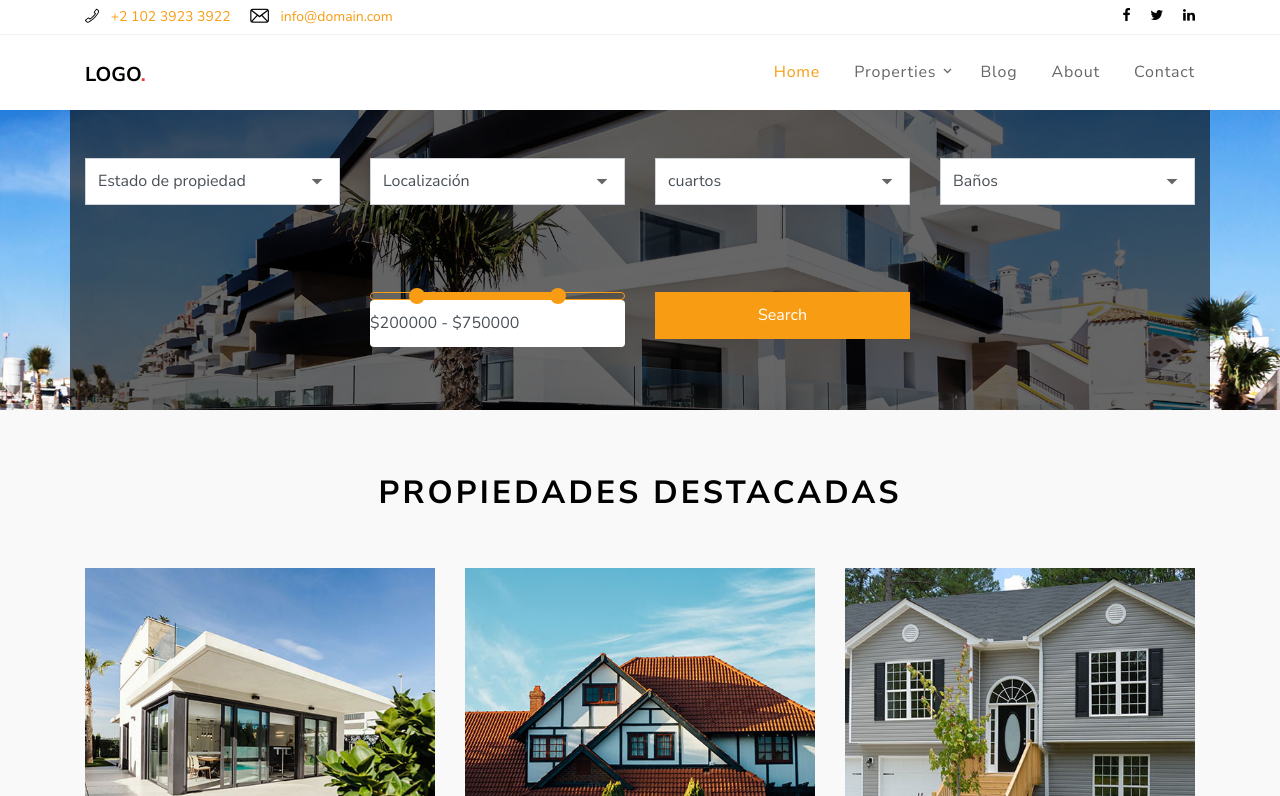
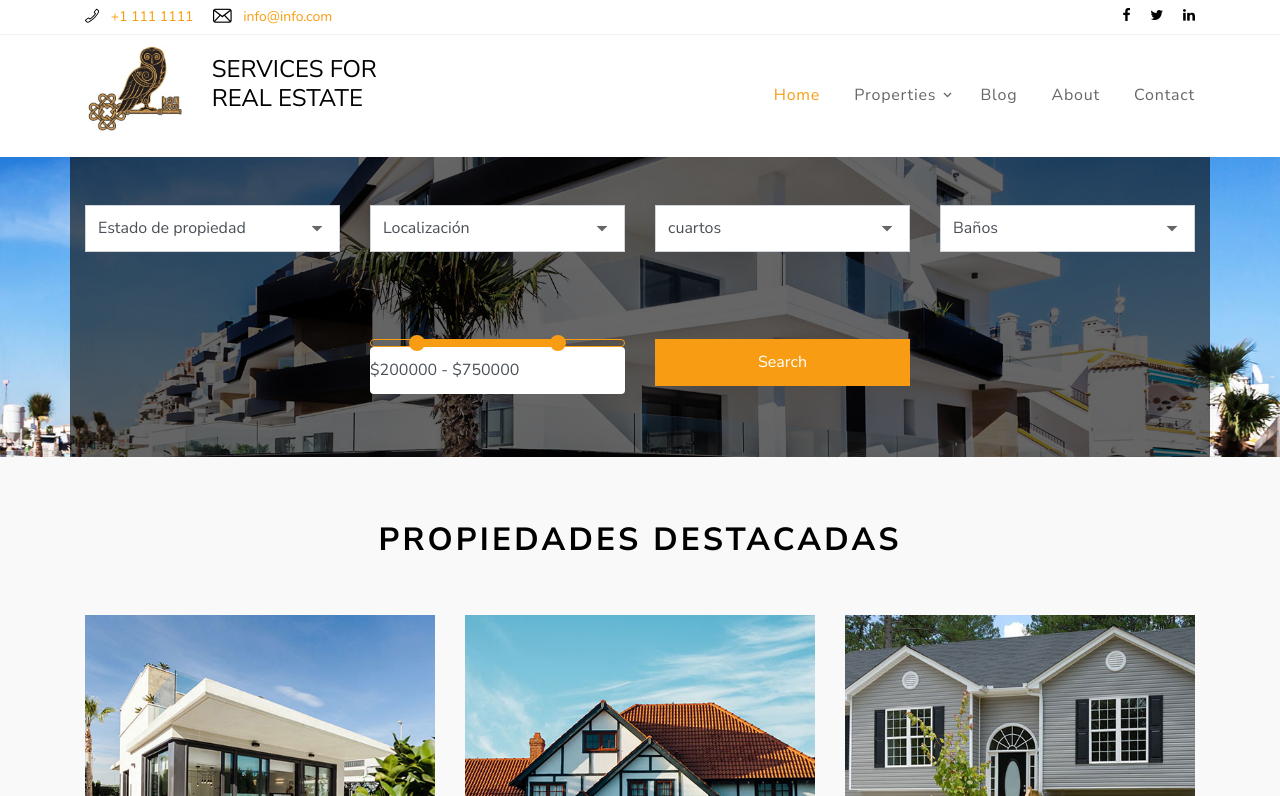
Before and after one commit to eulinp/eulinp.github.io-inmueble, a plain HTML site: page index.html in a window 1280 px wide. Shown: the top 796 px of the page. Drawn offline with Linux system fonts and the light colour scheme; files whose address does not match are found by name.

Commit message:
Modificacion de logo y footer

```diff
--- a/index.html
+++ b/index.html
@@ -1,7 +1,7 @@
 <!DOCTYPE html>
 <html lang="en">
   <head>
-    <title>HomeSpace &mdash; Colorlib Website Template</title>
+    <title>SERVICES FOR REAL ESTATE</title>
     <meta charset="utf-8">
     <meta name="viewport" content="width=device-width, initial-scale=1, shrink-to-fit=no">
 
@@ -45,8 +45,8 @@
         <div class="row align-items-center">
           <div class="col-6 col-md-6">
             <p class="mb-0">
-              <a href="#" class="mr-3"><span class="text-black fl-bigmug-line-phone351"></span> <span class="d-none d-md-inline-block ml-2">+2 102 3923 3922</span></a>
-              <a href="#"><span class="text-black fl-bigmug-line-email64"></span> <span class="d-none d-md-inline-block ml-2">info@domain.com</span></a>
+              <a href="#" class="mr-3"><span class="text-black fl-bigmug-line-phone351"></span> <span class="d-none d-md-inline-block ml-2">+1 111 1111</span></a>
+              <a href="#"><span class="text-black fl-bigmug-line-email64"></span> <span class="d-none d-md-inline-block ml-2">info@info.com</span></a>
             </p>
           </div>
           <div class="col-6 col-md-6 text-right">
@@ -62,7 +62,14 @@
         <div class="container py-1">
           <div class="row align-items-center">
             <div class="col-8 col-md-8 col-lg-4">
-              <h1 class=""><a href="index.html" class="h5 text-uppercase text-black"><strong>LOGO<span class="text-danger">.</span></strong></a></h1>
+              <h1 class="">
+                <a href="index.html" class="h5 text-uppercase text-black row justify-content-start">
+                  <div class="col-4"><img src="images/logo.jpg" width="100px" alt=""></div>
+                  <div class="col-8 mt-3"><h4>SERVICES FOR <br> REAL ESTATE</h4></div>
+                </a>
+
+              </h1>
+
             </div>
             <div class="col-4 col-md-4 col-lg-8">
               <nav class="site-navigation text-right text-md-right" role="navigation">
@@ -99,7 +106,7 @@
 
           </div>
         </div>
-      </div>
+    </div>
     </div>
 
 
@@ -453,7 +460,7 @@
         <div class="row justify-content-center">
           <div class="col-md-7 text-center mb-5">
             <div class="site-section-title">
-              <h2 class="text-center text-uppercase">Propiedades en Venezuela</h2>
+              <h2 class="text-center text-uppercase">Propiedades en Miami</h2>
             </div>
           </div>
         </div>
@@ -506,12 +513,12 @@
       </div>
     </div>
 
-    <!-- <div class="site-section bg-light">
+     <div class="site-section bg-light">
       <div class="container">
         <div class="row justify-content-center mb-5">
           <div class="col-md-7 text-center">
             <div class="site-section-title">
-              <h2>Our Blog</h2>
+              <h2>Nuestro Blog</h2>
             </div>
           </div>
         </div>
@@ -546,7 +553,7 @@
       </div>
     </div>
 
-
+    <!--
     <div class="site-section">
     <div class="container">
       <div class="row mb-5 justify-content-center">
@@ -782,7 +789,7 @@
           <div class="col-md-12">
             <p>
             <!-- Link back to Colorlib can't be removed. Template is licensed under CC BY 3.0. -->
-            Copyright &copy;</script><script>document.write(new Date().getFullYear());</script> Todos los derechos reservados | Esta plantilla fue hecha con <i class="icon-heart text-danger" aria-hidden="true"></i> por <a href="https://colorlib.com" target="_blank" >Unción Creativa S&C C.A.</a>
+            Copyright &copy;</script><script>document.write(new Date().getFullYear());</script> All rights reserved
             <!-- Link back to Colorlib can't be removed. Template is licensed under CC BY 3.0. -->
             </p>
           </div>
```
Also changed, not shown: property-details.html (+11 -4 lines), images/logo.jpg (added).
